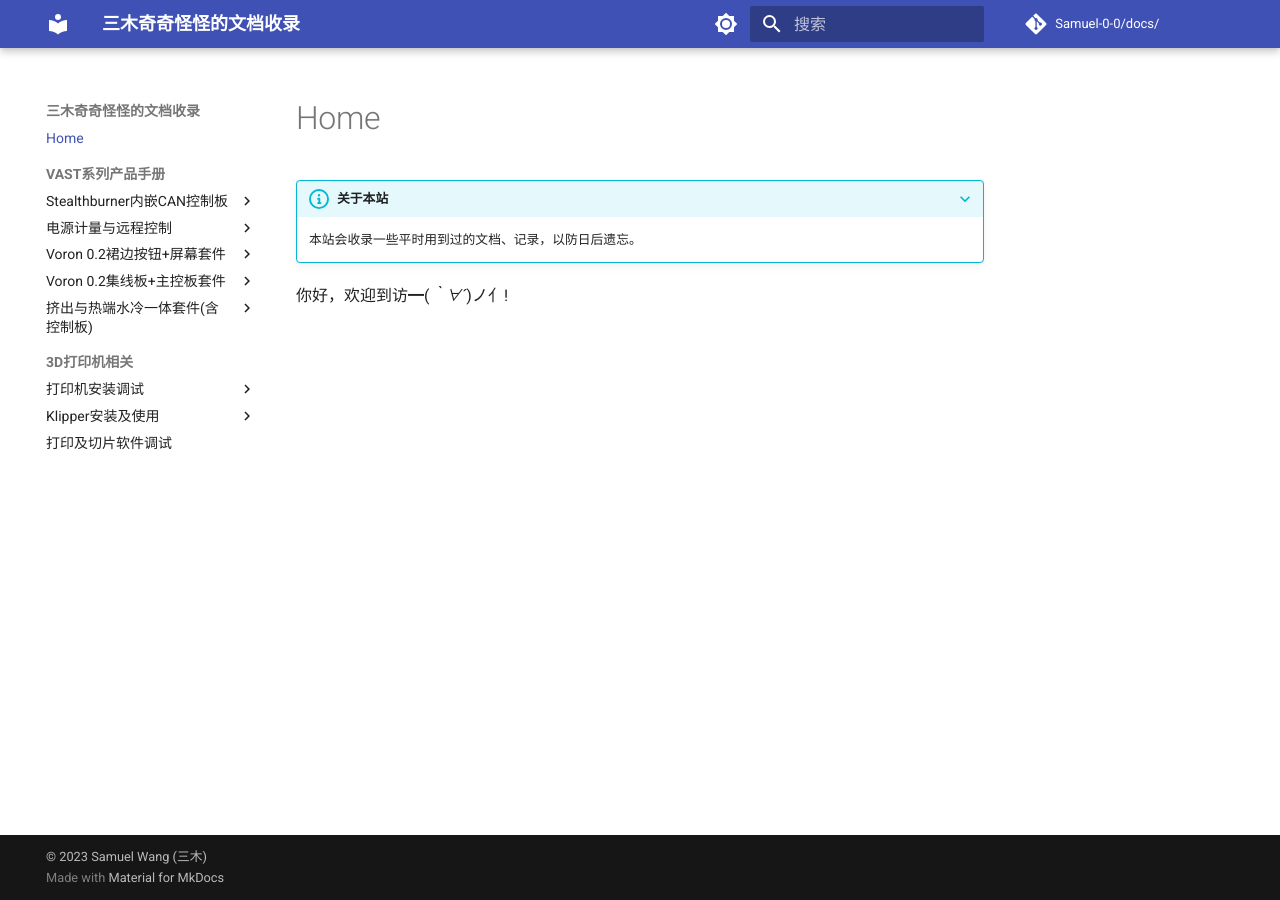
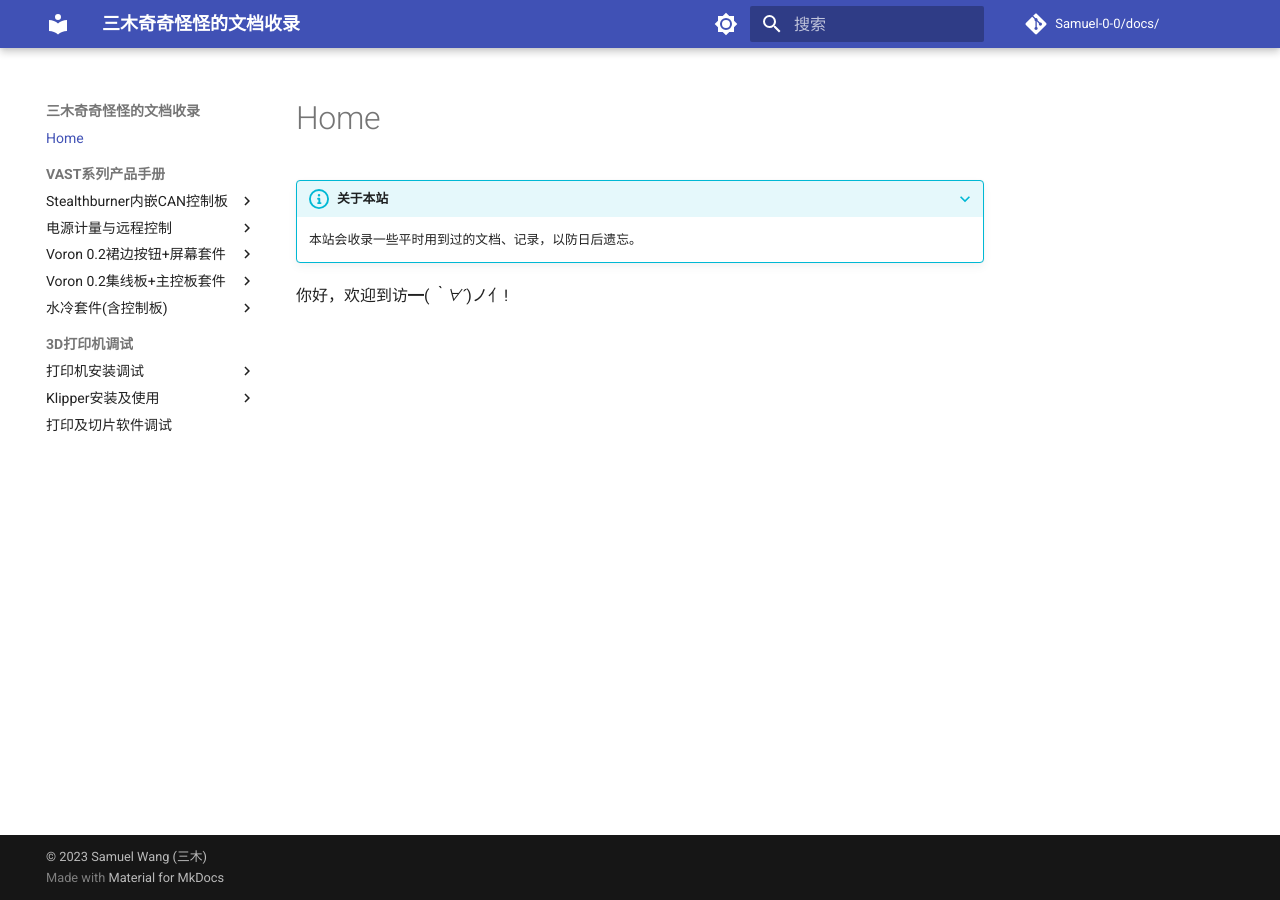
Before and after one commit to Samuel-0-0/docs, an MkDocs documentation site: the page built from docs/index.md, in a window 1280 px wide. Built offline with MkDocs 1.6.1 and Material for MkDocs 9.7.7, drawn with Linux system fonts in a browser that asks for light colours; comment, search, counter and statistics services are not loaded.

Commit message:
Update mkdocs.yml

```diff
--- a/mkdocs.yml
+++ b/mkdocs.yml
@@ -11,9 +11,9 @@ nav:
     - Home: index.md
     - VAST系列产品手册:
       - Stealthburner内嵌CAN控制板:
-        - 概述: vast/sb-can/index.md
-        - Canboot(可选): vast/sb-can/canboot.md
-        - Klipper: vast/sb-can/klipper.md
+          - 概述: vast/sb-can/index.md
+          - Canboot(可选): vast/sb-can/canboot.md
+          - Klipper: vast/sb-can/klipper.md
       - 电源计量与远程控制:
         - 概述: vast/power/index.md
         - 固件: vast/power/firmware.md
@@ -26,12 +26,12 @@ nav:
         - 概述: vast/D4/index.md
         - Canboot(可选): vast/D4/canboot.md
         - Klipper: vast/D4/klipper.md
-      - 挤出与热端水冷一体套件(含控制板):
+      - 水冷套件(含控制板):
         - 概述: vast/water/index.md
         - 硬件安装: vast/water/manual.md
         - Canboot(可选): vast/water/canboot.md
         - Klipper: vast/water/klipper.md
-    - 3D打印机相关:
+    - 3D打印机调试:
       - 打印机安装调试:
         - Voron 0.2: 3d_printer/voron/v0.md
         - Voron 2.4: 3d_printer/voron/v2.4.md
```
